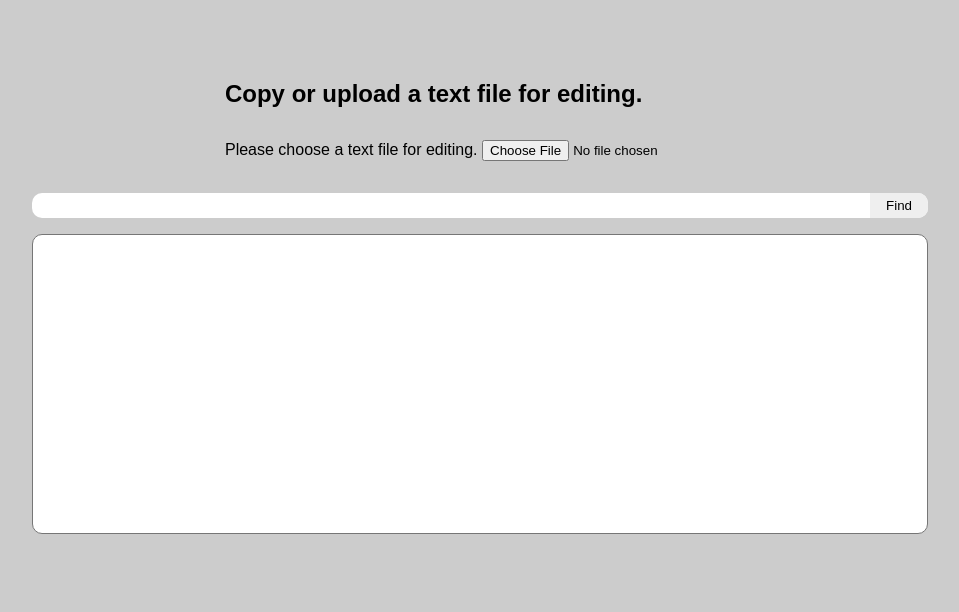
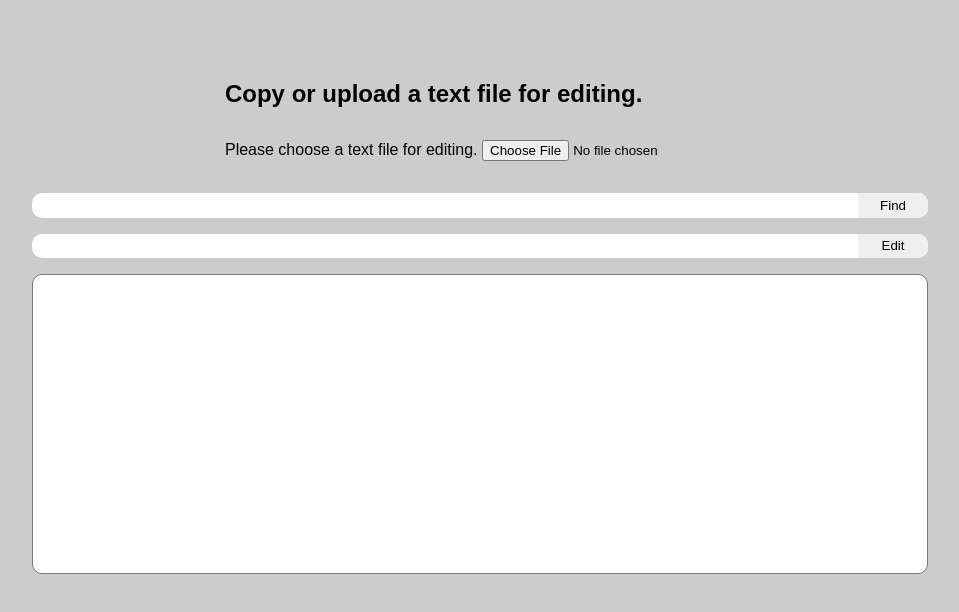
Before and after one commit to bilkn/text-editor, a website: page index.html in a window 1280 px wide. Shown: the whole page, without its empty margins (160-1119 px from the left). Drawn offline with Linux system fonts and the light colour scheme.

Commit message:
feat: add edit input

```diff
--- a/index.html
+++ b/index.html
@@ -43,6 +43,16 @@
         />
         <button class="finder-container__find-btn find-btn-js">Find</button>
       </div>
+      <div class="edit-container">
+        <input
+          class="edit-container__editor edit-js"
+          type="text"
+          name="edit"
+          id="edit"
+        />
+        <button class="edit-container__edit-btn edit-btn-js">Edit</button>
+      </div>
+
       </div>
       <!-- Text Editor Container End -->
       <div class="output-container">
--- a/scss/main.scss
+++ b/scss/main.scss
@@ -54,5 +54,16 @@
     position: absolute;
     top: 0;
     right: 0;
+    width: 70px;
   }
 }
+
+.edit-container {
+  @extend .finder-container;
+  &__editor {
+    @extend .finder-container__finder;
+  }
+  &__edit-btn {
+    @extend .finder-container__find-btn;
+  }
+}
```
Also changed, not shown: dist/css/main.css, 1 other file.
